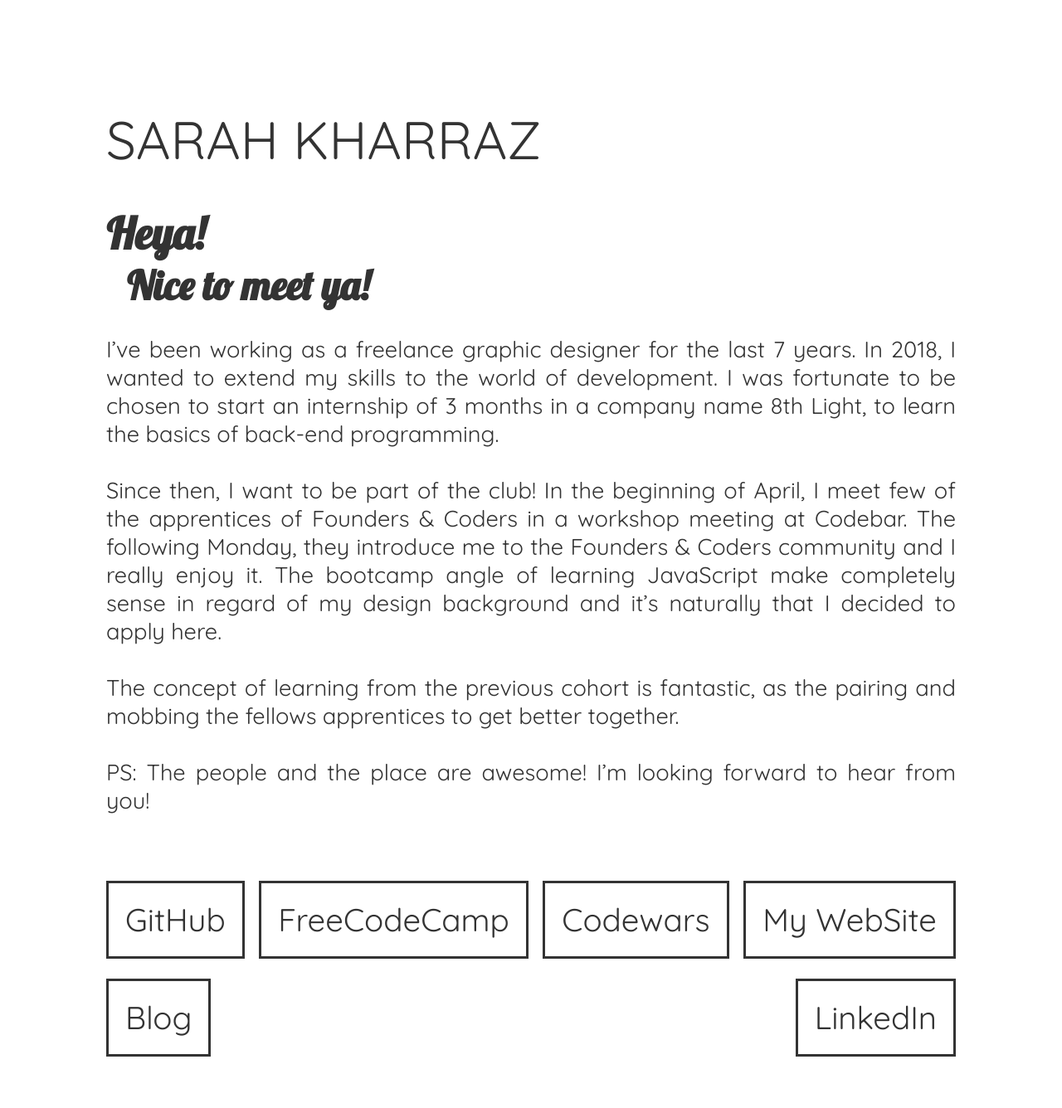
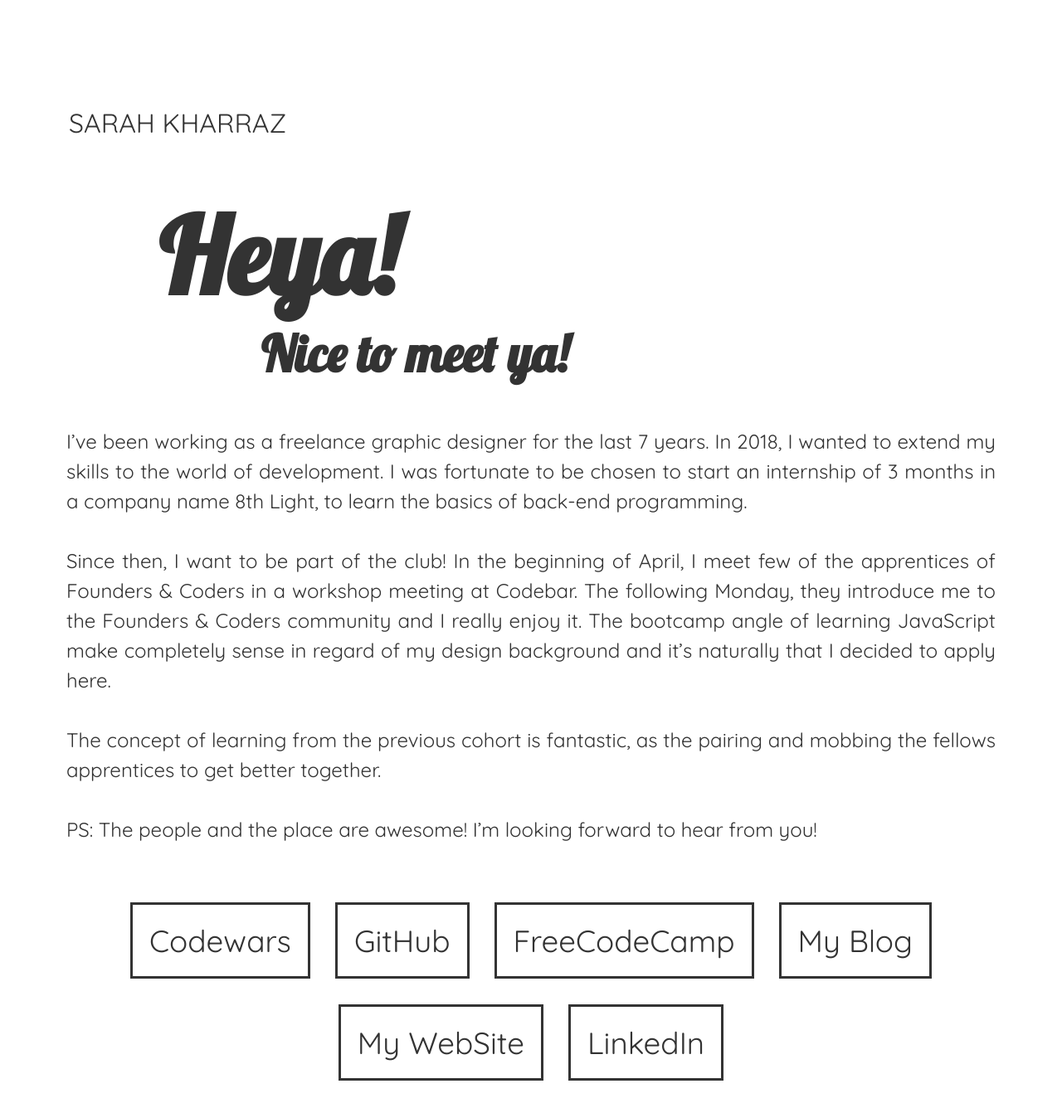
Before and after one commit to sarahyjja/OnePagePresentation, a plain HTML site: page index.html in a window 1280 px wide. Shown: the top 1336 px of the page at 83% size. Drawn offline with Linux system fonts and the light colour scheme; grey boxes are pictures that could not be loaded.

Commit message:
Responsive CSS adjustment in-between the different sizes

```diff
--- a/index.html
+++ b/index.html
@@ -3,6 +3,7 @@
 <head>
   <meta charset="utf-8">
   <link rel="stylesheet" href="style.css">
+  <meta name="viewport" content="width=device-width, initial-scale=1">
   <link href="https://fonts.googleapis.com/css?family=Lobster|Quicksand" rel="stylesheet">
   <title>sarah kharraz</title>
 </head>
@@ -17,19 +18,20 @@
     <h3>Nice to meet ya!</h3>
     <p>I’ve been working as a freelance graphic designer for the last 7 years. In 2018, I wanted to extend my skills to the world of development. I was fortunate to be chosen to start an internship of 3 months in a company name 8th Light, to learn the basics of back-end programming. </br></br> Since then, I want to be part of the club! In the beginning of April, I meet few of the apprentices of Founders & Coders in a workshop meeting at Codebar. The following Monday, they introduce me to the Founders & Coders community and I really enjoy it. The bootcamp angle of learning JavaScript make completely sense in regard of my design background and it’s naturally that I decided to apply here. </br></br> The concept of learning from the previous cohort is fantastic, as the pairing and mobbing the fellows apprentices to get better together.</br></br> PS: The people and the place are awesome!  I’m looking forward to hear from you!</p>
     <ol class="links">
+      <a href="https://www.codewars.com/users/sarahyjjak"><li>Codewars</li></a>
       <a href="https://github.com/sarahyjja/OnePagePresentation"><li>GitHub</li></a>
       <a href="https://www.freecodecamp.org/sarahyjja"><li>FreeCodeCamp</li></a>
-  <a href="https://www.codewars.com/users/sarahyjjak"><li>Codewars</li></a>
+      <a href="https://medium.com/@sarahkharraz"><li>My Blog</li></a>
       <a href="https://www.sarahkharraz.com/"><li>My WebSite</li></a>
-  <a href="https://medium.com/@sarahkharraz"><li>Blog</li></a>
       <a href="https://www.linkedin.com/in/sarahkharraz/"><li>LinkedIn</li></a>
     </ol>
     <div class="carousel">
       <div class="hiddenImages">
         <img src="./img/1.jpg" alt="Starting the race" />
         <img src="./img/2.jpg" alt="Jumping in a hoop" />
-        <img src="./img/3.mov" alt="Laugh" />
-        <img src="./img/4.mov" alt="Ending the race" />
+        <img src="./img/3.jpg" alt="Laugh" />
+        <img src="./img/4.jpg" alt="Running" />
+        <img src="./img/5.jpg" alt="Ending the race" />
       </div>
     </div>
     <div class="buttons">
@@ -41,7 +43,7 @@
   <footer class="footer">
     <p>☀️ ❤️ Made With Love & Sun ❤️ ☀️</p>
   </footer>
+  <script type="text/javascript" src="./carousel.js"></script>
 
 </body>
-<script type="text/javascript" src="carousel.js"></script>
 </html>
--- a/style.css
+++ b/style.css
@@ -2,7 +2,7 @@
   padding: 0px;
   margin: 0px;
 }
-@media screen and (min-width:320px){
+/* @media screen and (min-width:320px){ */
   .header {
     display: flex;
     flex-direction: column;
@@ -18,7 +18,7 @@
     margin-left: 10%;
     font-family: 'Quicksand', sans-serif;
     font-weight: 100;
-    font-size: 4em;
+    font-size: 1.3em;
   }
 
   .main {
@@ -30,18 +30,23 @@
 
   .main h2 {
     font-family: 'Lobster', cursive;
-    font-size: 3.3em;
-    width: 80%;
+    font-size: 4em;
+    max-width: 800px;
     color: #333;
+    margin-left: auto;
+    margin-right: auto;
+    padding-right: 100px;
   }
 
   .main h3 {
     font-family: 'Lobster', cursive;
-    font-size: 3em;
-    width: 80%;
-    padding-bottom: 30px;
+    font-size: 1.6em;
+    max-width: 800px;
+    padding-bottom: 25px;
     color: #333;
-    padding-left: 50px;
+    padding-left: 95px;
+    margin-left: auto;
+    margin-right: auto;
   }
 
   .main p {
@@ -49,32 +54,35 @@
     font-size: 1em;
     color: #333;
     text-align: justify;
-    width: 80%;
-    padding-left: 50px;
-    padding-right: 50px;
+    max-width: 800px;
+    padding-left: 30px;
+    padding-right: 30px;
+    margin-left: auto;
+    margin-right: auto;
   }
 
   .links {
-    display: flex;
-    flex-direction: row;
+    /* display: flex;
     flex-wrap: wrap;
     align-items: flex-start;
-    justify-content: space-between;
-    width: 80%;
-    height: 380px;
-    margin-top: 50px;
-    margin-bottom: 30px;
-    /* margin-left: 15%; */
+    justify-content: space-between; */
+    max-width: 800px;
+    /* height: 420px; */
+    margin-top: 10px;
+    margin-bottom: 40px;
   }
 
   .links li {
     display: flex;
     flex-wrap: wrap;
-    flex-flow: row;
-    padding: 20px;
-    border: 3px solid #333;
+    flex-flow: column;
+    padding-top: 30px;
+    /* border: 3px solid #333; */
     font-family: 'Quicksand', sans-serif;
-    font-size: 3em;
+    font-size: 1.5em;
+    max-width: 800px;
+    margin-right: 83px;
+
   }
 
   .links a {
@@ -82,25 +90,23 @@
     text-decoration: none;
   }
 
-  .links a:hover {
-    background-image: linear-gradient(to right, rgba(255,255,0, 0.8), rgba(255,255,102,0.4), rgba(173,255,47, 0.7));
-  }
-
   .carousel {
     display: flex;
-    height:600px;
+    flex-wrap: wrap;
+    height:200px;
     width:80%;
     background-repeat: no-repeat;
     background-size: cover;
-    border: 5px solid #333;
+    border: 3px solid #333;
   }
 
   .buttons {
     /* background-color: pink; */
-    display: flex;
-    justify-content: space-around;
-    width: 80%;
-    margin-bottom: 20px;
+    /* display: flex;
+    justify-content: space-around; */
+    max-width: 800px;
+    margin-left: auto;
+    margin-right: auto;
   }
 
   .btnLeft {
@@ -109,16 +115,17 @@
     border: none;
     color: #333;
     font-family: 'Quicksand', sans-serif;
-    font-size: 10em;
+    font-size: 6em;
+    padding-right: 20px;
   }
 
   .btnRight {
-    /* padding: 10px; */
     background-color: #FFF;
     border: none;
     color: #333;
     font-family: 'Quicksand', sans-serif;
-    font-size:10em;
+    font-size:6em;
+    padding-left: 20px;
   }
 
   .hiddenImages {
@@ -136,84 +143,159 @@
 
   .footer p {
     font-family:'Lobster', cursive;
-    font-size: 2.6em;
-    letter-spacing: 2px;
+    font-size: 1em;
+    /* letter-spacing: 2px; */
     color: #333;
     margin-bottom: 30px;
   }
-}
+/* } */
+
 @media screen and (min-width:768px){
 
+  .header h1 {
+    font-size: 2em;
+  }
+
+  .main h2 {
+    font-size: 7em;
+    padding-right: 350px;
+  }
+
+  .main h3 {
+    font-size: 4em;
+    padding-left: 215px;
+  }
+
   .main p {
-    font-size: 1.7em;
+    font-size: 1.4em;
+    line-height: 1.5em;
+    padding-left: 80px;
+    padding-right: 80px;
   }
 
   .links {
-    height: 235px;
-    margin-top: 80px;
-    margin-bottom: 40px;
+    padding-right: 230px;
+    margin-left: auto;
+    margin-right: auto;
+    margin-top: 30px;
   }
 
   .links li {
-    font-size: 2.4em;
-  }
-  .footer p {
-    font-size: 2em;
+    padding: 20px;
+    font-size: 2.5em;
   }
 
+  .carousel {
+    height:500px;
+    border: 3px solid #333;
   }
 
+  .footer p {
+    font-size: 1.6em;
+    letter-spacing: 0px;
+  }
+}
 
-@media screen and (max-width:1024px) {
+@media screen and (min-width:1024px){
+.header{
+  margin-bottom: 60px;
+  max-width: 1200px;
+  margin-left: auto;
+  margin-right: auto;
+  padding-left: 83px;
+}
+
+  .header h1 {
+    font-size: 2em;
+    max-width: 1200px;
+    margin-left: 0px;
+  }
 
   .main h2 {
-font-size: 2.3em;
-width: 70%;
+    font-size: 8em;
+    padding-right: 610px;
+        max-width: 1200px;
   }
 
   .main h3 {
-font-size: 2.3em;
-width: 70%;
+    font-size: 3.8em;
+    padding-right: 280px;
+    padding-left: 0px;
+    padding-bottom: 50px;
+        max-width: 1200px;
   }
 
-.main p {
-line-height: 1.5em;
-width: 70%;
+  .main p{
+        max-width: 1200px;
+        font-size: 1.5em;
   }
+  .links {
+    display: flex;
+    flex-direction: row;
+    flex-wrap: wrap;
 
-.links {
-width: 70%;
-height: 65px;
-/* margin-left: 15%; */
+        max-width: 1200px;
+    height: 245px;
+    margin-top: 70px;
+    margin-bottom: 50px;
+    padding-right: 0px;
+    justify-content: center;
   }
 
   .links li {
-padding: 10px;
-font-size: 1em;
+    display: flex;
+    flex-wrap: wrap;
+    flex-flow: row;
+    padding: 20px;
+    border: 3px solid #333;
+    font-family: 'Quicksand', sans-serif;
+    font-size: 2.3em;
+    margin-right: 15px;
+    margin-left: 15px;
+  }
+
+  .links a {
+    color: #333;
+    text-decoration: none;
+    margin: 0px;
+    padding: 0px;
+  }
+
+  .links a:hover {
+    color: #79C000;
   }
 
   .carousel {
-width:70%;
+        max-width: 1200px;
+    height: 900px;
   }
 
   .buttons {
-justify-content: flex-end;
-width: 70%;
+        max-width: 1200px;
+    padding-left: 1100px;
   }
 
   .btnLeft {
+    padding-right: 10px;
+    background-color: #FFF;
+    border: none;
     color: #ccc;
-font-size: 3em;
+    font-family: 'Quicksand', sans-serif;
+    font-size: 5em;
+  }
+
+  .btnRight {
+    /* padding: 10px; */
+    background-color: #FFF;
+    border: none;
+    color: #ccc;
+    font-family: 'Quicksand', sans-serif;
+    font-size: 5em;
   }
 
   .btnLeft:hover {
   cursor:pointer;
   color: #333;
-}
-
-.btnRight {
-color: #ccc;
-font-size: 3em;
   }
 
   .btnRight:hover {
@@ -222,12 +304,6 @@ color: #333;
   }
 
   .footer {
-  margin-top: 0px;
-}
-
-.footer p {
-font-size: 1em;
-letter-spacing: 0px;
-margin-bottom: 0px;
+    font-size: 1.2em;
   }
 }
```
Lines whose indentation alone changed are shown as unchanged.
